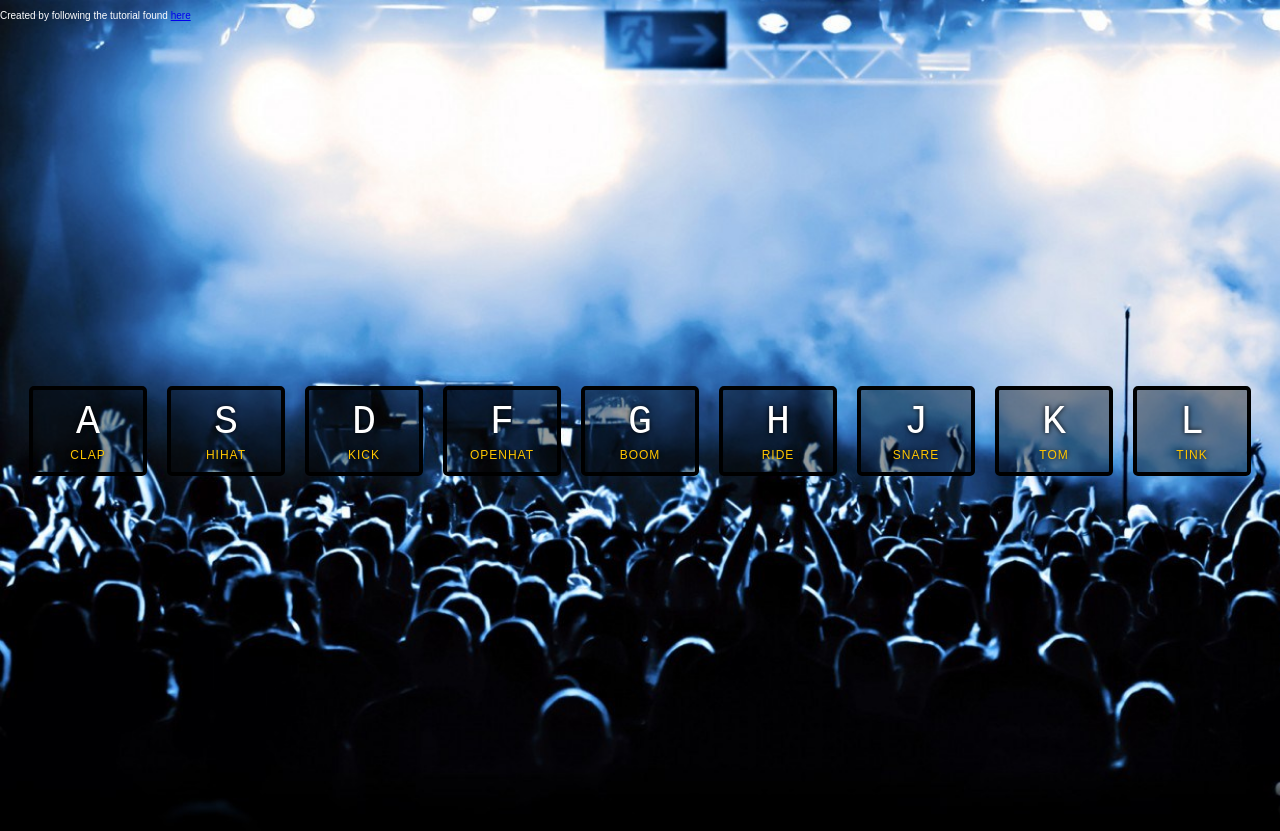
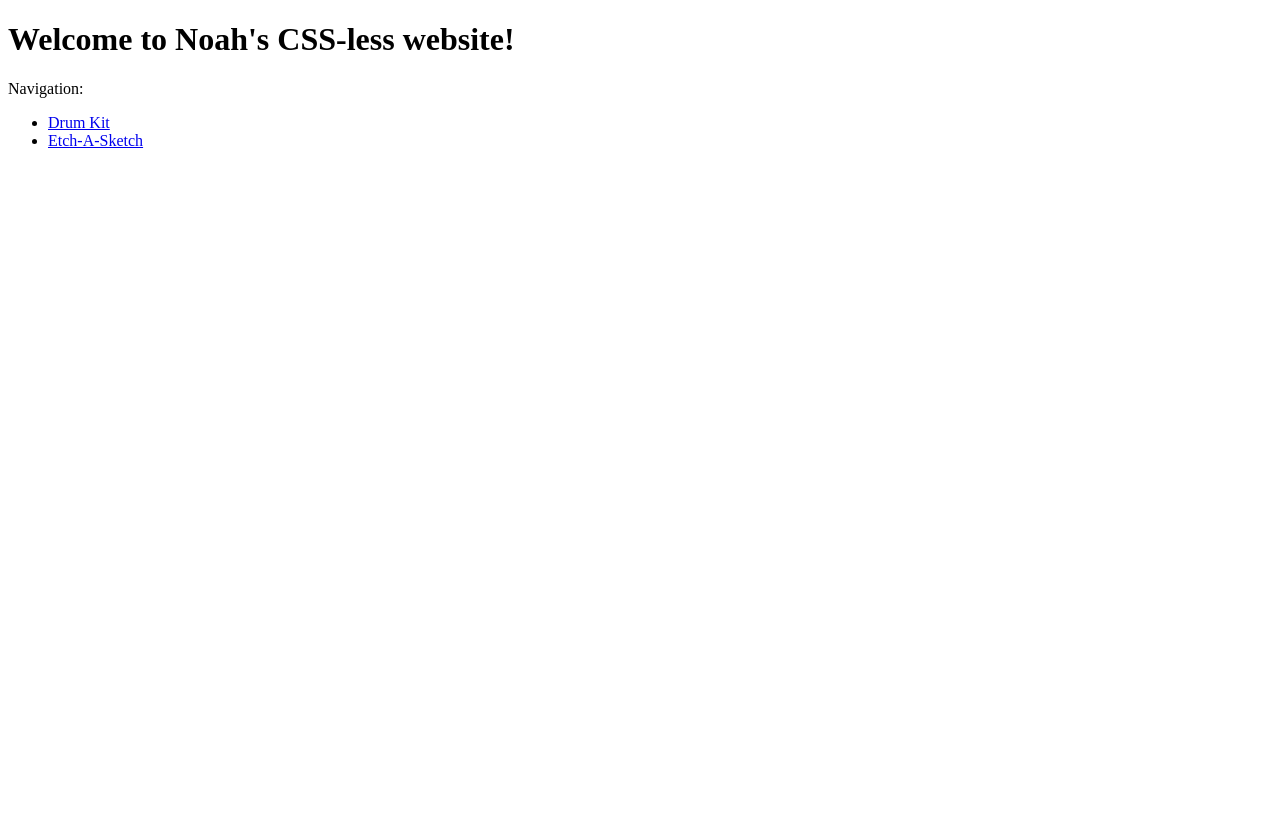
Before and after one commit to NoahMezher/website, a plain HTML site: page public_html/index.html in a window 1280 px wide. After the commit the page ends 800 px from the top, so only its background shows below. Drawn offline with Linux system fonts and the light colour scheme.

Commit message:
added temp homepage and etchasketch

```diff
--- a/public_html/index.html
+++ b/public_html/index.html
@@ -1,80 +1,14 @@
 <!DOCTYPE html>
 <html lang="en">
 <head>
-  <meta charset="UTF-8">
-  <title>JS Drum Kit</title>
-  <link rel="stylesheet" href="style.css">
+    <meta charset="UTF-8">
+    <title>Home</title>
 </head>
 <body>
-
-<p style="color:white">Created by following the tutorial found <a href="https://www.youtube.com/watch?v=VuN8qwZoego">here</a></p>
-  <div class="keys">
-    <div data-key="65" class="key">
-      <kbd>A</kbd>
-      <span class="sound">clap</span>
-    </div>
-    <div data-key="83" class="key">
-      <kbd>S</kbd>
-      <span class="sound">hihat</span>
-    </div>
-    <div data-key="68" class="key">
-      <kbd>D</kbd>
-      <span class="sound">kick</span>
-    </div>
-    <div data-key="70" class="key">
-      <kbd>F</kbd>
-      <span class="sound">openhat</span>
-    </div>
-    <div data-key="71" class="key">
-      <kbd>G</kbd>
-      <span class="sound">boom</span>
-    </div>
-    <div data-key="72" class="key">
-      <kbd>H</kbd>
-      <span class="sound">ride</span>
-    </div>
-    <div data-key="74" class="key">
-      <kbd>J</kbd>
-      <span class="sound">snare</span>
-    </div>
-    <div data-key="75" class="key">
-      <kbd>K</kbd>
-      <span class="sound">tom</span>
-    </div>
-    <div data-key="76" class="key">
-      <kbd>L</kbd>
-      <span class="sound">tink</span>
-    </div>
-  </div>
-
-  <audio data-key="65" src="sounds/clap.wav"></audio>
-  <audio data-key="83" src="sounds/hihat.wav"></audio>
-  <audio data-key="68" src="sounds/kick.wav"></audio>
-  <audio data-key="70" src="sounds/openhat.wav"></audio>
-  <audio data-key="71" src="sounds/boom.wav"></audio>
-  <audio data-key="72" src="sounds/ride.wav"></audio>
-  <audio data-key="74" src="sounds/snare.wav"></audio>
-  <audio data-key="75" src="sounds/tom.wav"></audio>
-  <audio data-key="76" src="sounds/tink.wav"></audio>
-
-<script>
-  window.addEventListener('keydown', function(e) { //listen for keydown event
-      const audio = document.querySelector(`audio[data-key="${e.keyCode}"]`) //check if there is an audio element that corresponds to keycode
-      const key = document.querySelector(`.key[data-key="${e.keyCode}"]`)
-      console.log(key);
-      if(!audio) return;
-      audio.currentTime = 0; //rewind to play repeatedly
-      audio.play();
-      key.classList.add('playing');
-  })
-  function removeTransition(e) {
-      if (e.propertyName !== 'transform') return;//skip if not a transform
-      this.classList.remove('playing');
-  }
-  const keys = document.querySelectorAll('.key');
-  keys.forEach(key => key.addEventListener('transitionend', removeTransition))
-</script>
-
-
+    <h1>Welcome to Noah's CSS-less website!</h1>
+    <p>Navigation:</p>
+    <ul>
+        <li><a href="drumkit/drums.html">Drum Kit</a></li>
+        <li><a href="EtchASketch/index.html">Etch-A-Sketch</a></li>
+    </ul>
 </body>
-</html>
--- a/public_html/style.css
+++ /dev/null
@@ -1,50 +0,0 @@
-html {
-  font-size: 10px;
-  background-image: url("images/background.jpg"); /*bottom center;*/
-  background-size: cover;
-}
-body,html {
-  margin: 0;
-  padding: 0;
-  font-family: sans-serif;
-}
-
-.keys {
-  display: flex;
-  flex: 1;
-  min-height: 100vh;
-  align-items: center;
-  justify-content: center;
-}
-
-.key {
-  border: .4rem solid black;
-  border-radius: .5rem;
-  margin: 1rem;
-  font-size: 1.5rem;
-  padding: 1rem .5rem;
-  transition: all .1s ease;
-  width: 10rem;
-  text-align: center;
-  color: white;
-  background: rgba(0,0,0,0.4);
-  text-shadow: 0 0 .5rem black;
-}
-
-.playing {
-  transform: scale(1.5);
-  border-color: #ffc600;
-  box-shadow: 0 0 1rem #ffc600;
-}
-
-kbd {
-  display: block;
-  font-size: 4rem;
-}
-
-.sound {
-  font-size: 1.2rem;
-  text-transform: uppercase;
-  letter-spacing: .1rem;
-  color: #ffc600;
-}
```
Also changed, not shown: public_html/images/background.jpg (deleted), 10 other files.
